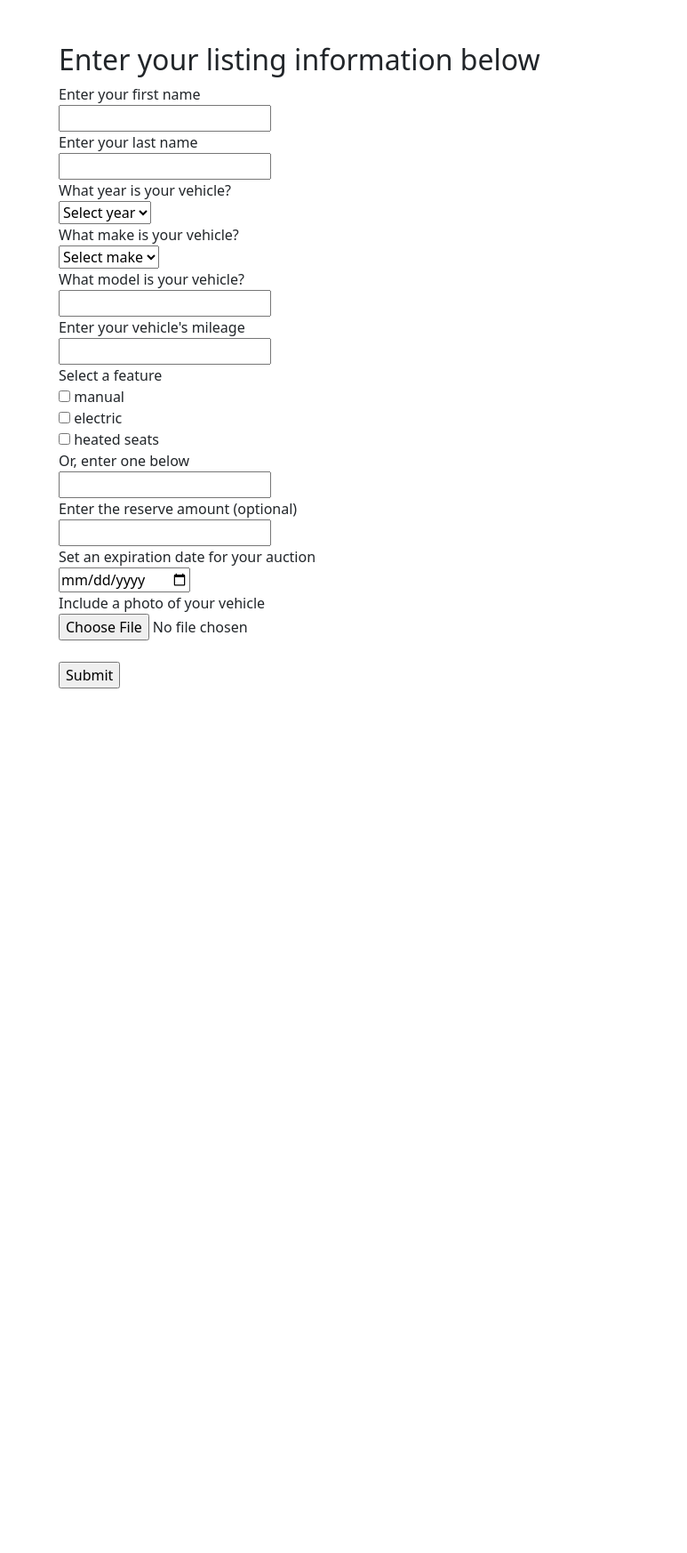
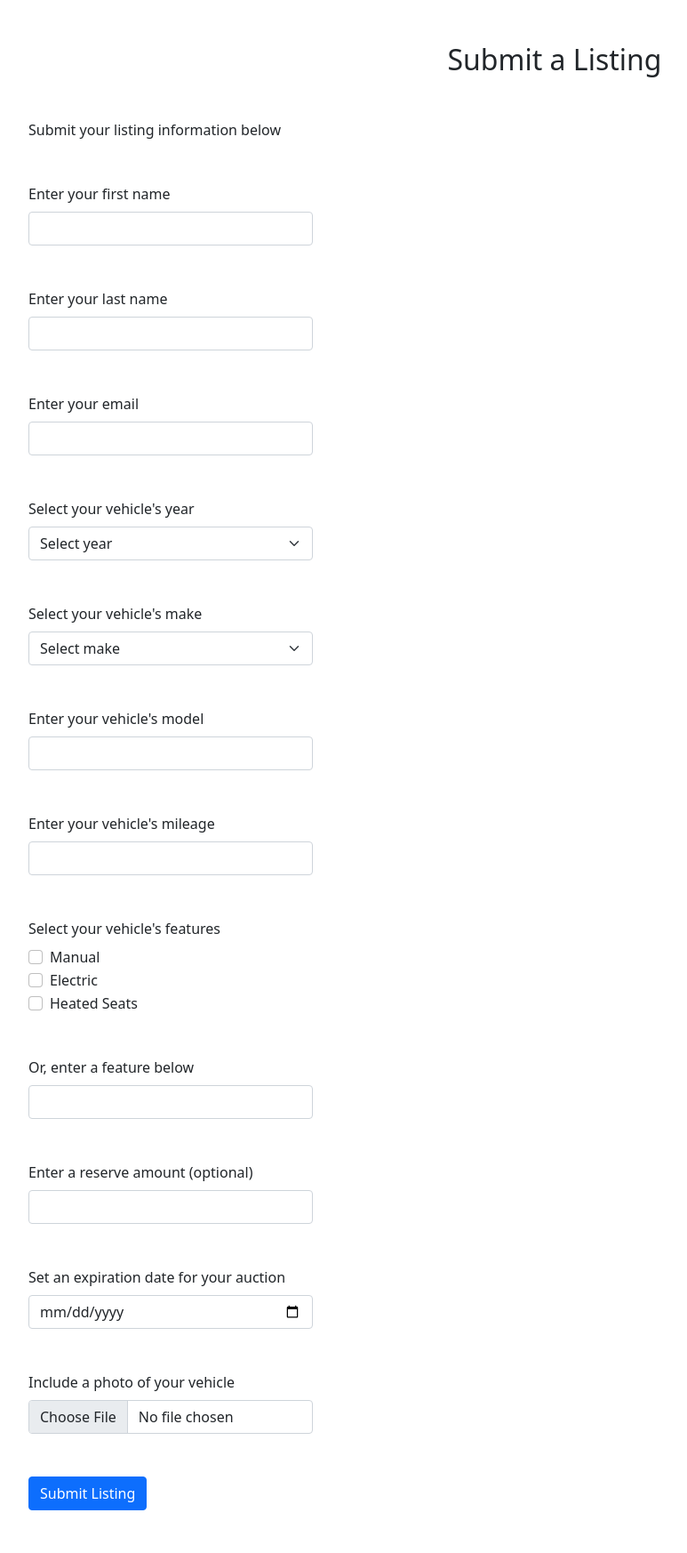
Before and after one commit to rorochaudhary/gotham-auctions, a Flask app: page /post-listing in a window 1280 px wide. Shown: the part 56-1802 px from the top of the page at 89% size, without its empty margins (16-789 px from the left). Before the commit the page ends 830 px from the top, so only its background shows below. Run offline with Flask 2, Linux system fonts and the light colour scheme.

Commit message:
updated to use bootstrap templating

```diff
--- a/templates/post_listing.j2
+++ b/templates/post_listing.j2
@@ -1,52 +1,103 @@
 {% extends "base.html" %}
 {% block content %}
-<div class="container pt-5">
-<div class="listing-form">
-    <h2>Enter your listing information below</h2>
+<h2 class="text-center mt-5">Submit a Listing</h2>
+<p class="m-5">Submit your listing information below</p>
 <form action="">
-        <label for="fname">Enter your first name</label><br>
-        <input type="text" id="fname" name="fname"><br>
-        <label for="lname">Enter your last name</label><br>
-        <input type="text" id="lname" name="lname"><br>
-        <label for="year">What year is your vehicle?</label><br>
-        <select name="year" id="year">
-        <option selected disabled hidden>Select year</option>
+
+    <div class="m-5 w-25">
+        <label for="fname" class="form-label">Enter your first name</label>
+        <input type="text" class="form-control" id="fname" name="fname">
+    </div>
+
+    <div class="m-5 w-25">
+        <label for="lname" class="form-label">Enter your last name</label>
+        <input type="text" class="form-control" id="lname" name="lname">
+    </div>
+
+    <div class="m-5 w-25">
+        <label for="email" class="form-label">Enter your email</label>
+        <input type="email" class="form-control" id="email" name="email">
+    </div>
+
+    <div class="m-5 w-25">
+        <label for="year" class="form-label">Select your vehicle's year</label>
+        <select class="form-select" aria-label="year">
+            <option selected>Select year</option>
             <option value="2010">2010</option>
             <option value="2011">2011</option>
             <option value="2012">2012</option>
             <option value="2013">2013</option>
             <option value="2014">2014</option>
             <option value="2015">2015</option>
-        </select><br>
-        <label for="make">What make is your vehicle?</label><br>
-        <select name="make" id="make">
-        <option selected disabled hidden>Select make</option>
+          </select>
+    </div>
+
+    <div class="m-5 w-25">
+        <label for="make" class="form-label">Select your vehicle's make</label>
+        <select class="form-select" aria-label="make">
+            <option selected>Select make</option>
             <option value="cheverolet">Cheverolet</option>
             <option value="mercedes">Mercedes</option>
             <option value="ford">Ford</option>
             <option value="volvo">Volvo</option>
-        </select><br>
-        <label for="model">What model is your vehicle?</label><br>
-        <input type="text" id="model" name="model"><br>
-        <label for="mileage">Enter your vehicle's mileage</label><br>
-        <input type="number" id="mileage" name="mileage"><br>
-        <label for="select-feature">Select a feature</label><br>
-        <input type="checkbox" id="feature1" name="feature1" value="manual">
-        <label for="feature1">manual</label><br>
-        <input type="checkbox" id="feature2" name="feature2" value="electric">
-        <label for="feature1">electric</label><br>
-        <input type="checkbox" id="feature3" name="feature3" value="heated seats">
-        <label for="feature1">heated seats</label><br>
-        <label for="enter-feature">Or, enter one below</label><br>
-        <input type="text" id="enter-feature" name="enter-feature"><br>
-        <label for="reserve">Enter the reserve amount (optional)</label><br>
-        <input type="number" id="reserve" name="reserve"><br>
-        <label for="end-date">Set an expiration date for your auction</label><br>
-        <input type="date" id="end-date" name="end-date"><br>
-        <label for="photo">Include a photo of your vehicle</label><br>
-        <input type="file" id="photo" name="photo"><br><br>
-        <input type="submit" value="Submit">
-    </form>
+          </select>
+    </div>
+
+    <div class="m-5 w-25">
+        <label for="model" class="form-label">Enter your vehicle's model</label>
+        <input type="text" class="form-control" id="model" name="model">
+    </div>
+
+    <div class="m-5 w-25">
+        <label for="mileage" class="form-label">Enter your vehicle's mileage</label>
+        <input type="number" class="form-control" id="mileage" name="mileage">
+    </div>
+
+    <div class="m-5 w-25">
+        <label for="feature" class="form-label">Select your vehicle's features</label>
+        <div class="form-check">
+            <input class="form-check-input" type="checkbox" value="manual" id="manual" name="manual">
+            <label class="form-check-label" for="manual">
+              Manual
+            </label>
+        </div>
+        <div class="form-check">
+            <input class="form-check-input" type="checkbox" value="electric" id="electric" name="electric">
+            <label class="form-check-label" for="electric">
+              Electric
+            </label>
+        </div>
+        <div class="form-check">
+            <input class="form-check-input" type="checkbox" value="heatedseats" id="heatedseats" name="heatedseats">
+            <label class="form-check-label" for="heatedseats">
+              Heated Seats
+            </label>
         </div>
     </div>
+
+    <div class="m-5 w-25">
+        <label for="usrfeature" class="form-label">Or, enter a feature below</label>
+        <input type="text" class="form-control" id="usrfeature" name="usrfeature">
+    </div>
+
+    <div class="m-5 w-25">
+        <label for="reserve" class="form-label">Enter a reserve amount (optional)</label>
+        <input type="number" class="form-control" id="reserve" name="reserve">
+    </div>
+
+    <div class="m-5 w-25">
+        <label for="expiration" class="form-label">Set an expiration date for your auction</label>
+        <input type="date" class="form-control" id="expiration" name="expiration">
+    </div>
+
+    <div class="m-5 w-25">
+        <label for="photo" class="form-label">Include a photo of your vehicle</label>
+        <input class="form-control" type="file" id="photo" name="photo">
+    </div>
+
+    <div class="m-5 w-25">
+        <button class="btn btn-primary" type="submit">Submit Listing</button>
+    </div>
+
+</form>
 {% endblock %}
```
Lines whose indentation alone changed are shown as unchanged.
